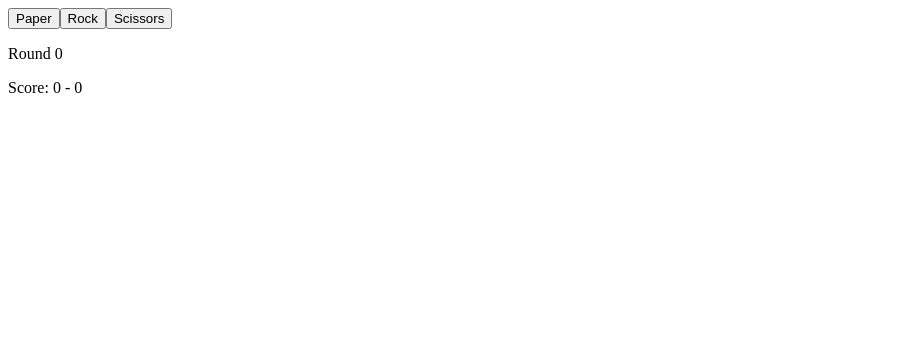
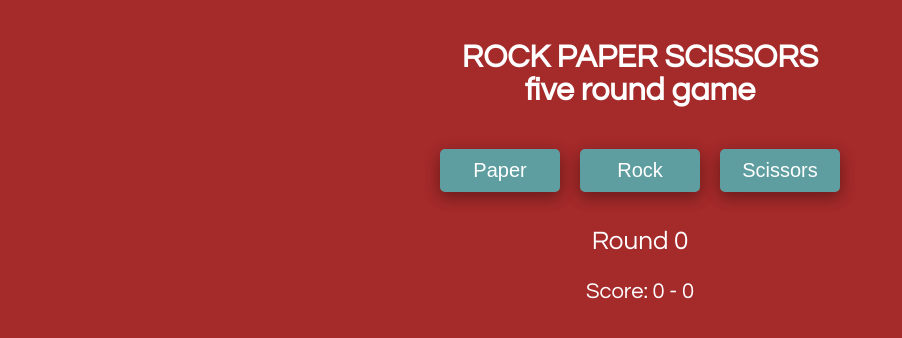
Before and after one commit to JennieLust/odin-project-game, a plain HTML site: page index.html in a window 1280 px wide. Shown: the whole page, without its empty margins (0-902 px from the left). Drawn offline with Linux system fonts and the light colour scheme.

Commit message:
improve ui style

```diff
--- a/index.html
+++ b/index.html
@@ -11,20 +11,60 @@
 
 <body>
 
-
 	<script>
 		/*init body*/
 		const body = document.querySelector('body');
+		body.style.backgroundColor = "brown"
+
+		/*header*/
+		const header = document.createElement("h1");
+		header.style.color = "white";
+		header.innerText = "ROCK PAPER SCISSORS \n five round game"
+		header.style.fontFamily = "century gothic"
+		header.style.textAlign = "center";
+		header.style.paddingTop = "20px"
+
+		/*make button div*/
+		const btnDiv = document.createElement("div");
+		btnDiv.style.textAlign = "center";
+		btnDiv.style.paddingTop = "10px";
 
 		/* make three buttons for each selection */
 		const btnRock = document.createElement("button");
 		btnRock.innerText = "Rock";
+		btnRock.style.backgroundColor = "CadetBlue";
+		btnRock.style.color = "white"
+		btnRock.style.width = "120px"
+		btnRock.style.border = "none";
+		btnRock.style.padding = "10px 15px 10px 15px";
+		btnRock.style.fontSize = "20px"
+		btnRock.style.margin = "10px"
+		btnRock.style.borderRadius = "5px"
+		btnRock.style.boxShadow = "0 6px 14px 0 rgba(0,0,0,0.2), 0 4px 18px 0 rgba(0,0,0,0.19)"
 
 		const btnPaper = document.createElement("button");
 		btnPaper.innerText = "Paper";
+		btnPaper.style.backgroundColor = "CadetBlue";
+		btnPaper.style.color = "white";
+		btnPaper.style.border = "none";
+		btnPaper.style.padding = "10px 15px 10px 15px";
+		btnPaper.style.fontSize = "20px"
+		btnPaper.style.margin = "10px"
+		btnPaper.style.borderRadius = "5px"
+		btnPaper.style.boxShadow = "0 6px 14px 0 rgba(0,0,0,0.2), 0 4px 18px 0 rgba(0,0,0,0.19)"
+		btnPaper.style.width = "120px"
 
 		const btnScissors = document.createElement("button");
 		btnScissors.innerText = "Scissors";
+		btnScissors.style.backgroundColor = "CadetBlue";
+		btnScissors.style.border = "none";
+		btnScissors.style.color = "white";
+		btnScissors.style.padding = "10px 15px 10px 15px";
+		btnScissors.style.fontSize = "20px"
+		btnScissors.style.margin = "10px"
+		btnScissors.style.borderRadius = "5px"
+		btnScissors.style.boxShadow = "0 6px 14px 0 rgba(0,0,0,0.2), 0 4px 18px 0 rgba(0,0,0,0.19)"
+		btnScissors.style.width = "120px"
 
 		/* How do I get this to update/be called again when the values change??*/
 		/* Plus display each round in text? */
@@ -34,11 +74,20 @@
 		var round = 0;
 
 		const resDiv = document.createElement("div");
+		resDiv.style.textAlign = "center"
+		resDiv.style.fontFamily = "century gothic";
+		resDiv.style.color = "white";
+		resDiv.style.fontSize = "26px";
+
 		const resPar = document.createElement("p");
 		resPar.innerText = 'Score: ' + playerScore + " - " + computerScore;
+		resPar.style.fontSize = "22px";
 		const resRound = document.createElement("p");
 		resRound.innerText = "Round " + round;
 		const resWinner = document.createElement("p");
+
+		resWinner.style.color = "yellow";
+		resWinner.style.fontSize = "30px"
 
 		/*event listernets, assign playerSelection and run one round*/
 		btnRock.addEventListener('click', () => {
@@ -203,9 +252,11 @@
 		/*game();*/
 
 		/*appends to DOM*/
-		body.appendChild(btnPaper);
-		body.appendChild(btnRock);
-		body.appendChild(btnScissors);
+		body.appendChild(header);
+		body.appendChild(btnDiv)
+		btnDiv.appendChild(btnPaper);
+		btnDiv.appendChild(btnRock);
+		btnDiv.appendChild(btnScissors);
 		body.appendChild(resDiv);
 		resDiv.appendChild(resRound);
 		resDiv.appendChild(resPar)
```
